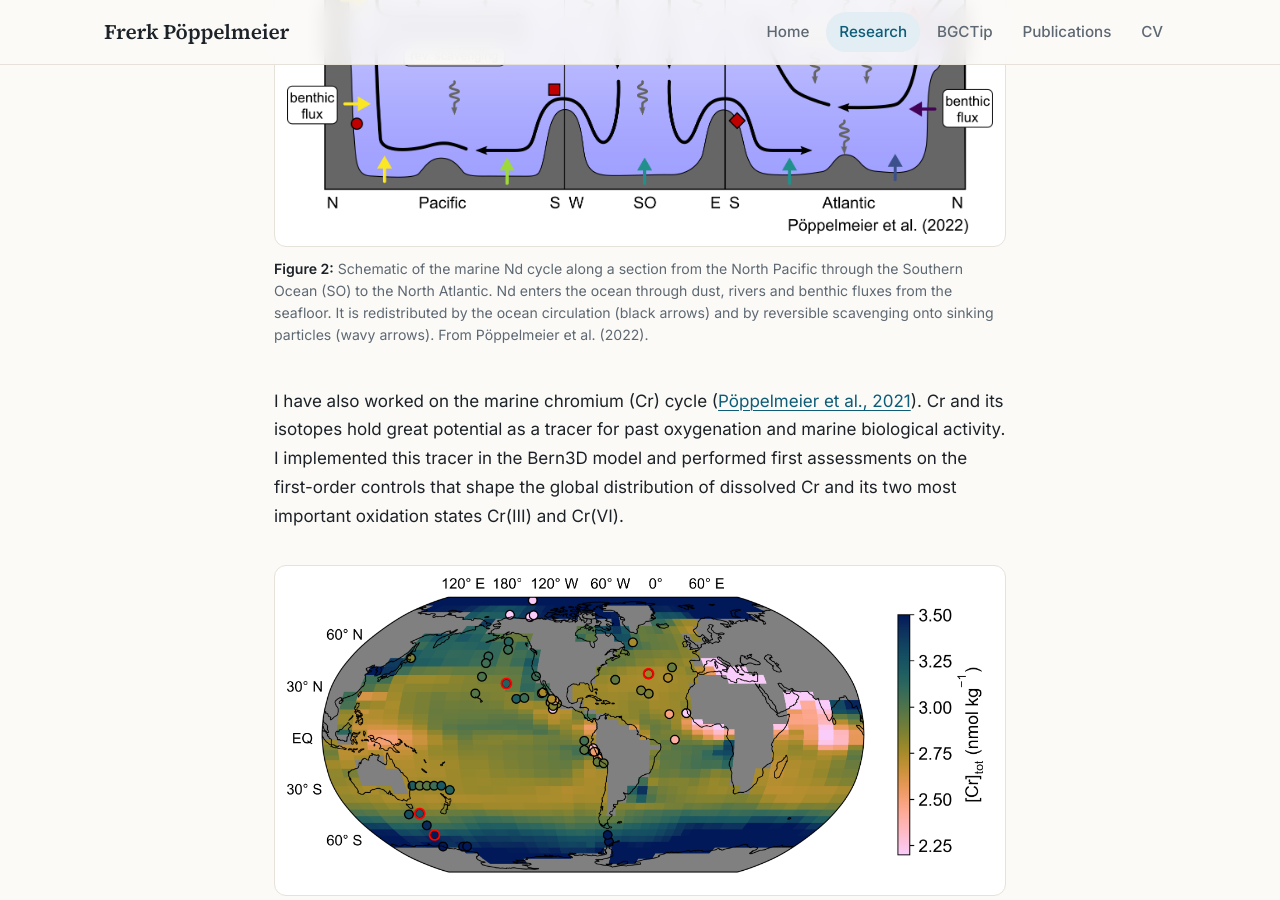
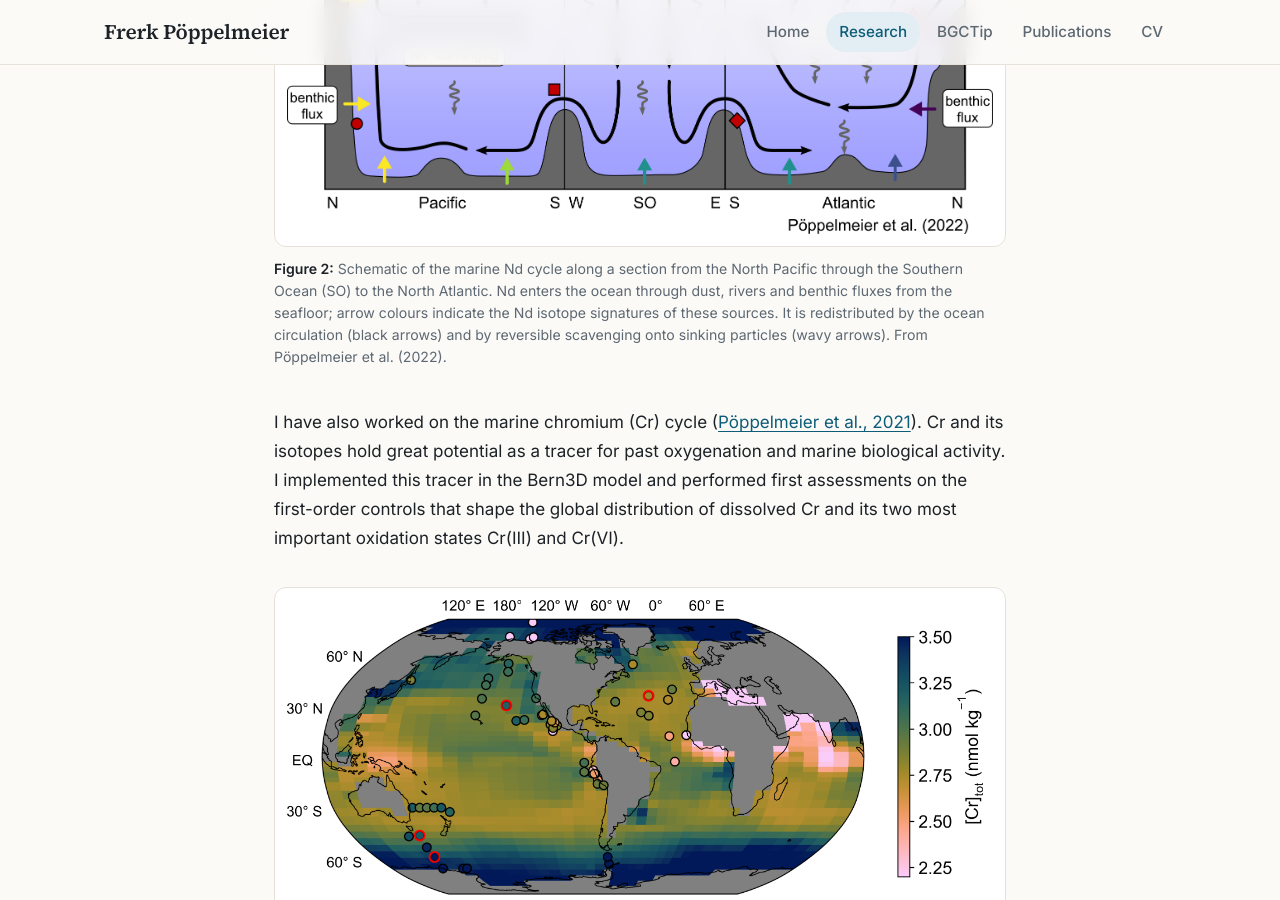
Before and after one commit to fpoeppelmeier/fpoeppelmeier.github.io, a Jekyll site: the page built from docs/research.markdown, in a window 1280 px wide and 900 px high, scrolled down 1877 px. Built offline with Jekyll 4.4.1, drawn with Linux system fonts in a browser that asks for light colours.

Commit message:
Explain source arrow colours in the Nd cycle figure caption
Co-Authored-By: Claude Opus 5.5 <noreply@anthropic.com>

```diff
--- a/docs/research.markdown
+++ b/docs/research.markdown
@@ -30,7 +30,7 @@ For instance, in recent decades, neodymium (Nd) isotopes have emerged as a valua
 
 <figure>
   <img src="{{ '/assets/Nd_sketch.png' | relative_url }}" alt="Schematic of the marine neodymium cycle" loading="lazy">
-  <figcaption><b>Figure 2:</b> Schematic of the marine Nd cycle along a section from the North Pacific through the Southern Ocean (SO) to the North Atlantic. Nd enters the ocean through dust, rivers and benthic fluxes from the seafloor. It is redistributed by the ocean circulation (black arrows) and by reversible scavenging onto sinking particles (wavy arrows). From Pöppelmeier et al. (2022).</figcaption>
+  <figcaption><b>Figure 2:</b> Schematic of the marine Nd cycle along a section from the North Pacific through the Southern Ocean (SO) to the North Atlantic. Nd enters the ocean through dust, rivers and benthic fluxes from the seafloor; arrow colours indicate the Nd isotope signatures of these sources. It is redistributed by the ocean circulation (black arrows) and by reversible scavenging onto sinking particles (wavy arrows). From Pöppelmeier et al. (2022).</figcaption>
 </figure>
 
 I have also worked on the marine chromium (Cr) cycle ([Pöppelmeier et al., 2021](https://doi.org/10.5194/bg-18-5447-2021)). Cr and its isotopes hold great potential as a tracer for past oxygenation and marine biological activity. I implemented this tracer in the Bern3D model and performed first assessments on the first-order controls that shape the global distribution of dissolved Cr and its two most important oxidation states Cr(III) and Cr(VI).
```
